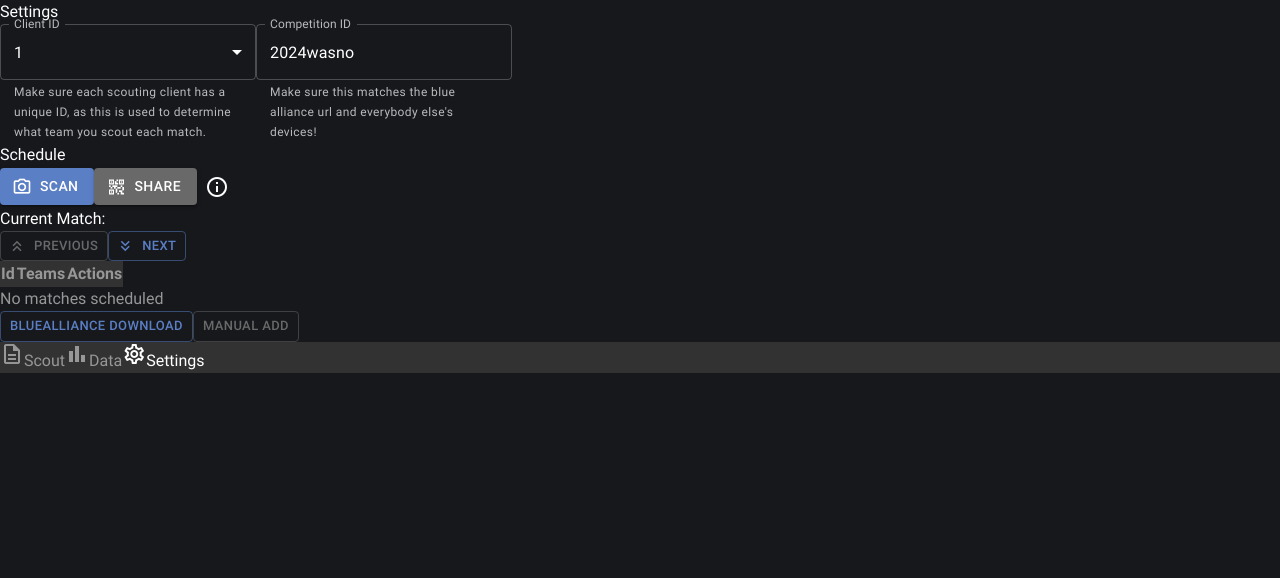
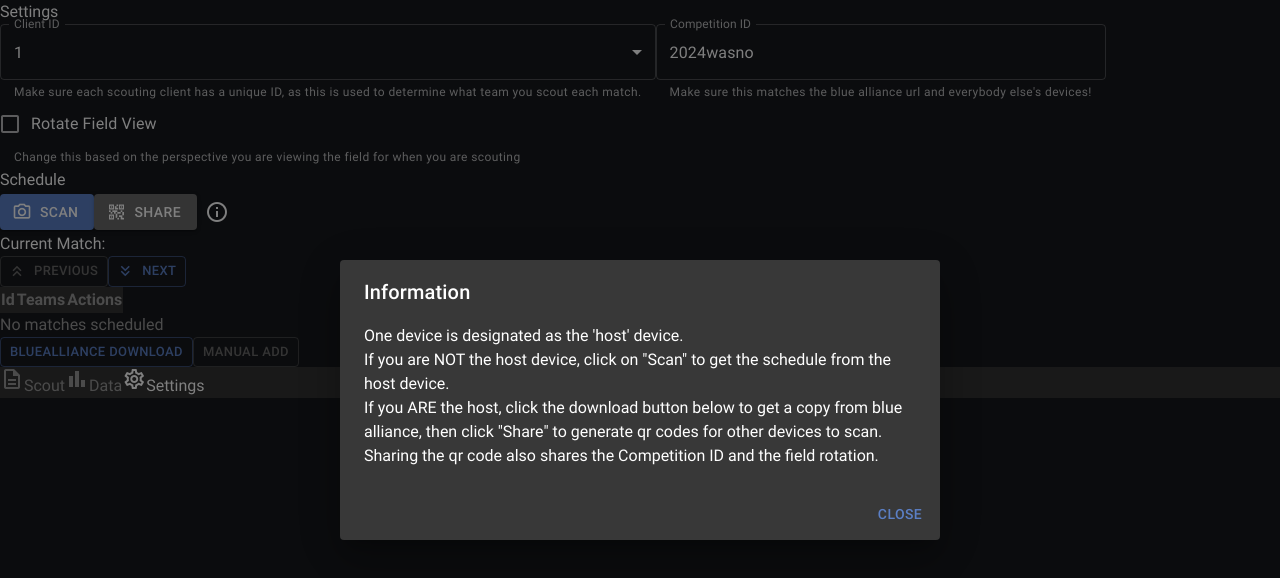
Before and after one commit to ChainLynxRobotics/ScoutingPWA, a React (Vite) app: page /settings in a window 1280 px wide. Both pictures are taken after a click on the button "info". Shown: the top 578 px of the page. Built offline with nearby package versions, Linux system fonts and the light colour scheme.

Commit message:
Misc UI improvments

```diff
--- a/src/components/MatchSchedule.tsx
+++ b/src/components/MatchSchedule.tsx
@@ -119,9 +119,9 @@ const MatchSchedule = () => {
                 <tbody>
                     {settings.matches.map((match, i)=>(
                         <tr key={match.matchId} className={`mb-1 ${i % 2 == 1 ? 'bg-white bg-opacity-5' : ''} ${settings.currentMatchIndex == i ? 'border-2 border-yellow-300' : ''}`}>
-                            <td scope="row">{match.matchId}</td>
-                            <td>
-                                <div className="grid grid-cols-3 mx-2">
+                            <td scope="row" className="px-2">{match.matchId}</td>
+                            <td className="w-full">
+                                <div className="grid grid-cols-3">
                                     <span className="bg-blue-500 bg-opacity-25">{match.blue1}</span>
                                     <span className="bg-blue-500 bg-opacity-25">{match.blue2}</span>
                                     <span className="bg-blue-500 bg-opacity-25">{match.blue3}</span>
@@ -130,7 +130,7 @@ const MatchSchedule = () => {
                                     <span className="bg-red-500 bg-opacity-25">{match.red3}</span>
                                 </div>
                             </td>
-                            <td className="w-min">
+                            <td className="w-min whitespace-nowrap">
                                 <IconButton color="primary" onClick={()=>setMatchToEdit(match.matchId)}>
                                     <span className="material-symbols-outlined">edit</span>
                                 </IconButton>
--- a/src/components/context/ScoutingContextProvider.tsx
+++ b/src/components/context/ScoutingContextProvider.tsx
@@ -1,5 +1,5 @@
 import { ReactElement, useContext, useEffect, useRef, useState } from "react"
-import { AUTO_DURATION, BOOST_DURATION } from "../../constants"
+import { AUTO_DURATION, BOOST_DURATION, MATCH_DURATION } from "../../constants"
 import MatchEvent, { NonEditableEvents, NonRemovableEvents } from "../../enums/MatchEvent";
 import AllianceColor from "../../enums/AllianceColor";
 import HumanPlayerLocation from "../../enums/HumanPlayerLocation";
@@ -40,7 +40,7 @@ export default function ScoutingContextProvider({children, matchId, teamNumber,
 
     // Post Match
     const [climb, setClimb] = useState<boolean>(false);
-    const [defense, setDefense] = useState<number>(2.5);
+    const [defense, setDefense] = useState<number>(3);
     const [humanPlayerPerformance, setHumanPlayerPerformance] = useState<number>(0);
 
     const getTime = () => {
@@ -100,6 +100,10 @@ export default function ScoutingContextProvider({children, matchId, teamNumber,
             addEvent(MatchEvent.defendedOnEnd, getTime());
             setIsBeingDefendedOn(false);
         }
+        if (isBoostActive) {
+            addEvent(MatchEvent.specialBoostEnd, getTime());
+            setIsBoostActive(false);
+        }
 
         addEvent(MatchEvent.matchEnd, getTime());
         setMatchActive(false);
@@ -125,6 +129,18 @@ export default function ScoutingContextProvider({children, matchId, teamNumber,
                     setIsAuto(false);
                 }
             }, matchStart + AUTO_DURATION * 1000 - Date.now());
+            return () => clearTimeout(timeout);
+        }
+    }, [matchStart, events]);
+
+    // Automatically end the match after a certain amount of time
+    useEffect(() => {
+        if (matchStart && Date.now() < matchStart + MATCH_DURATION * 1000) {
+            const timeout = setTimeout(() => {
+                if (matchActive) {
+                    endMatch();
+                }
+            }, matchStart + MATCH_DURATION * 1000 - Date.now());
             return () => clearTimeout(timeout);
         }
     }, [matchStart, events]);
--- a/src/pages/DataPage.tsx
+++ b/src/pages/DataPage.tsx
@@ -1,4 +1,4 @@
-import { Button, Card, Chip, Dialog, DialogActions, DialogContent, DialogTitle, IconButton, Stack, Tooltip } from "@mui/material";
+import { Button, Card, Chip, Dialog, DialogActions, DialogContent, DialogTitle, IconButton } from "@mui/material";
 import { useEffect, useRef, useState } from "react";
 import MatchDatabase from "../util/MatchDatabase";
 import { MatchData } from "../types/MatchData";
@@ -17,6 +17,8 @@ const DataPage = () => {
 
     const [qrOpen, setQrOpen] = useState(false);
     const [scannerOpen, setScannerOpen] = useState(false);
+
+    const [infoOpen, setInfoOpen] = useState(false);
 
     async function updateMatches() {
         const matches = await MatchDatabase.getAllMatches();
@@ -100,9 +102,9 @@ const DataPage = () => {
             })}
         </div>
 
-        <div className="absolute bottom-20 left-0 right-0 flex justify-center items-center">
-            <Stack direction="row" spacing={1} justifyContent="center">
-                <Chip label="Share" onClick={openQrData}
+        <div className="absolute bottom-8 left-0 right-0 flex justify-center items-center">
+            <div className="flex flex-wrap gap-2 justify-center items-center">
+                <Chip label="Share" onClick={openQrData} color="primary"
                     icon={<span className="material-symbols-outlined">qr_code_2</span>} />
                 <Chip label="Collect" onClick={() => setScannerOpen(true)}
                     icon={<span className="material-symbols-outlined">photo_camera</span>} />
@@ -110,15 +112,34 @@ const DataPage = () => {
                     icon={<span className="material-symbols-outlined">download</span>}/>
                 <Chip label="Import" onClick={()=>fileUpload.current?.click()}
                     icon={<span className="material-symbols-outlined">upload</span>}/>
-            </Stack>
                 <input type="file" ref={fileUpload} id="data-import" accept=".zip" style={{display: "none"}} onChange={importData} />
-            <Tooltip title={<span className="text-md">One device is designated as the 'host' device.
-                If you ARE the host, click the Collect button and scan other qr codes.
-                If you are NOT the host device, click on Share to generate qr codes containing match data for the host to scan.</span>}>
-                <IconButton>
+
+                <IconButton onClick={()=>setInfoOpen(true)}>
                     <span className="material-symbols-outlined">info</span>
                 </IconButton>
-            </Tooltip>
+            </div>
+        </div>
+
+        {/* Info popup */}
+        <Dialog
+            open={infoOpen}
+            onClose={()=>setInfoOpen(false)}
+            aria-labelledby="info-dialog-title"
+            maxWidth="sm"
+        >
+            <DialogTitle id="info-dialog-title">Information</DialogTitle>
+            <DialogContent>
+                <ul className="text-md list-disc pl-2">
+                    <li>One device is designated as the 'host' device.</li>
+                    <li>If you ARE NOT the host device, click on Share to generate qr codes containing match data for the host to scan.</li>
+                    <li>If you ARE the host, click the Collect button and scan other qr codes.</li>
+                    <li>Exporting and importing data allows you to backup and restore match data for in between competition days, or for an alternate way of transferring data to others.</li>
+                </ul>
+            </DialogContent>
+            <DialogActions>
+                <Button onClick={()=>setInfoOpen(false)}>Close</Button>
+            </DialogActions>
+        </Dialog>
 
         {/* Share match data popup */}
         <Dialog
@@ -194,7 +215,6 @@ const DataPage = () => {
             </DialogActions>
         </Dialog>
     </div>
-    </div>
     );
 };
 
--- a/src/pages/SettingsPage.tsx
+++ b/src/pages/SettingsPage.tsx
@@ -1,22 +1,10 @@
-import MenuItem from "@mui/material/MenuItem/MenuItem";
-import Select from "@mui/material/Select/Select";
-import TextField from "@mui/material/TextField/TextField";
-import FormControl from "@mui/material/FormControl/FormControl";
-import InputLabel from "@mui/material/InputLabel/InputLabel";
-import Button from "@mui/material/Button/Button";
 import ErrorPage from "./ErrorPage";
 import { useContext, useState } from "react";
 import SettingsContext from "../components/context/SettingsContext";
-import FormHelperText from "@mui/material/FormHelperText/FormHelperText";
 import MatchSchedule from "../components/MatchSchedule";
-import Tooltip from "@mui/material/Tooltip/Tooltip";
-import IconButton from "@mui/material/IconButton/IconButton";
 import QrCodeDataTransfer from "../components/QrCodeDataTransfer";
 import QrCodeType from "../enums/QrCodeType";
-import Dialog from "@mui/material/Dialog/Dialog";
-import DialogTitle from "@mui/material/DialogTitle/DialogTitle";
-import DialogContent from "@mui/material/DialogContent/DialogContent";
-import DialogActions from "@mui/material/DialogActions/DialogActions";
+import { Button, Checkbox, Dialog, DialogActions, DialogContent, DialogTitle, FormControl, FormControlLabel, FormHelperText, IconButton, InputLabel, MenuItem, Select, TextField } from "@mui/material";
 
 const SettingsPage = () => {
 
@@ -27,6 +15,8 @@ const SettingsPage = () => {
     const { generateQrCodes, QRCodeList, QRCodeScanner } = QrCodeDataTransfer(onQrData);
     const [qrOpen, setQrOpen] = useState(false);
     const [scannerOpen, setScannerOpen] = useState(false);
+
+    const [infoOpen, setInfoOpen] = useState(false);
 
 
     function nextMatch() {
@@ -42,7 +32,11 @@ const SettingsPage = () => {
         if (!settings) return;
         const data = {
             "qrType": QrCodeType.Schedule,
-            "schedule": settings.matches
+            "schedule": settings.matches,
+            "scheduleData": {
+                "fieldRotated": settings.fieldRotated,
+                "competitionId": settings.competitionId
+            }
         };
         generateQrCodes(data);
         setQrOpen(true);
@@ -52,13 +46,18 @@ const SettingsPage = () => {
         if (data.qrType !== QrCodeType.Schedule) throw new Error("QR Codes do not contain schedule data");
         if (!settings) return;
         settings.setMatches(data.schedule);
+        const scheduleData = data.scheduleData;
+        if (scheduleData) {
+            settings.setFieldRotated(scheduleData.fieldRotated);
+            settings.setCompetitionId(scheduleData.competitionId);
+        }
         setScannerOpen(false);
     }
 
     return (
-    <div className="w-full h-full flex flex-col items-center gap-4 px-4">
+    <div className="w-full flex flex-col items-center gap-4 px-4">
         <h1 className="text-xl font-bold mt-4">Settings</h1>
-        <FormControl sx={{maxWidth: "256px"}}>
+        <FormControl className="max-w-96">
             <InputLabel>Client ID</InputLabel>
             <Select id="client-id" label="Client ID" value={settings.clientId+""} onChange={(e)=>settings.setClientId(parseInt(e.target.value))}>
                 <MenuItem value={"0"}>1</MenuItem>
@@ -70,7 +69,7 @@ const SettingsPage = () => {
             </Select>
             <FormHelperText>Make sure each scouting client has a unique ID, as this is used to determine what team you scout each match.</FormHelperText>
         </FormControl>
-        <FormControl sx={{maxWidth: "256px"}}>
+        <FormControl className="max-w-96">
             <TextField
                 id="competition-id"
                 label="Competition ID"
@@ -81,21 +80,22 @@ const SettingsPage = () => {
             <FormHelperText>Make sure this matches the blue alliance url and everybody else's devices!</FormHelperText>
         </FormControl>
 
+        <FormControl className="max-w-96">
+            <FormControlLabel label="Rotate Field View"
+                control={<Checkbox checked={settings.fieldRotated} onChange={(e)=>settings.setFieldRotated(e.target.checked)} color="primary" />}
+            />
+            <FormHelperText>Change this based on the perspective you are viewing the field for when you are scouting</FormHelperText>
+        </FormControl>
+
         <h1 className="text-xl">Schedule</h1>
         <div className="flex flex-wrap gap-4">
             <Button variant="contained" onClick={()=>setScannerOpen(true)} startIcon={<span className="material-symbols-outlined">photo_camera</span>}>Scan</Button>
             <Button variant="contained" color="secondary" onClick={openQrCodes} startIcon={<span className="material-symbols-outlined">qr_code_2</span>}>Share</Button>
-            <Tooltip title={<ul className="text-md list-disc pl-2">
-                    <li>One device is designated as the 'host' device.</li>
-                    <li>If you ARE the host, click the download button below to get a copy from blue alliance, then click "Share" to generate qr codes for other devices to scan.</li>
-                    <li>If you are NOT the host device, click on "Scan" to get the schedule from the host device.</li>
-                </ul>}>
-                <IconButton>
-                    <span className="material-symbols-outlined">info</span>
-                </IconButton>
-            </Tooltip>
+            <IconButton onClick={()=>setInfoOpen(true)}>
+                <span className="material-symbols-outlined">info</span>
+            </IconButton>
         </div>
-        <div className="flex flex-col items-center w-full">
+        <div className="flex flex-col items-center w-full mb-4">
             <div className="flex items-center gap-2 mb-2">
                 <div>Current Match: </div>
                 <Button
@@ -120,6 +120,28 @@ const SettingsPage = () => {
             <MatchSchedule />
         </div>
 
+        {/* Info popup */}
+        <Dialog
+            open={infoOpen}
+            onClose={()=>setInfoOpen(false)}
+            aria-labelledby="info-dialog-title"
+            maxWidth="sm"
+        >
+            <DialogTitle id="info-dialog-title">
+                Information
+            </DialogTitle>
+            <DialogContent>
+                <ul className="text-md list-disc pl-2">
+                    <li>One device is designated as the 'host' device.</li>
+                    <li>If you are NOT the host device, click on "Scan" to get the schedule from the host device.</li>
+                    <li>If you ARE the host, click the download button below to get a copy from blue alliance, then click "Share" to generate qr codes for other devices to scan.</li>
+                    <li>Sharing the qr code also shares the Competition ID and the field rotation.</li>
+                </ul>
+            </DialogContent>
+            <DialogActions>
+                <Button onClick={()=>setInfoOpen(false)}>Close</Button>
+            </DialogActions>
+        </Dialog>
 
         {/* Share match popup */}
         <Dialog
--- a/src/pages/scout/DuringMatch.tsx
+++ b/src/pages/scout/DuringMatch.tsx
@@ -120,7 +120,7 @@ const DuringMatch = () => {
                     <span className="material-symbols-outlined m-2">360</span>
                 </button>
                 {/* Amp scoring buttons */}
-                <div className="absolute -translate-y-1/2 -translate-x-1/2 flex gap-2" style={{top: !reverseY ? '-20px' : 'calc(100% + 20px)', left: !reverseX ? '66%' : '34%'}}>
+                <div className="absolute -translate-y-1/2 -translate-x-1/2 flex gap-3" style={{top: !reverseY ? '-20px' : 'calc(100% + 20px)', left: !reverseX ? '66%' : '34%'}}>
                     <Button variant="contained" color="success" size="small" disabled={isDisabled} onClick={onAmpScore}>
                         Score ({numOfEvents(MatchEvent.scoreLow, MatchEvent.scoreLowBoost)})
                     </Button>
@@ -140,7 +140,7 @@ const DuringMatch = () => {
                     </Button>
                 </div>
                 {/* Speaker scoring buttons */}
-                <div className="absolute -translate-y-1/2 -translate-x-1/2 flex flex-col gap-2" style={{top: !reverseY ? '34%' : '66%', left: !reverseX ? 'calc(100% - 24px)' : '24px'}}>
+                <div className="absolute -translate-y-1/2 -translate-x-1/2 flex flex-col gap-3" style={{top: !reverseY ? '34%' : '66%', left: !reverseX ? 'calc(100% - 32px)' : '32px'}}>
                     <Button variant="contained" color="success" size="small" disabled={isDisabled} onClick={onSpeakerScore}>
                         Score ({numOfEvents(MatchEvent.scoreMid)})
                     </Button>
@@ -149,7 +149,7 @@ const DuringMatch = () => {
                     </Button>
                 </div>
                 {/* Ring pickup buttons */}
-                <div className="absolute -translate-y-1/2 -translate-x-1/2 flex flex-col gap-2 whitespace-nowrap items-center" style={{top: !reverseY ? 'calc(100% - 0px)' : '0px', left: !reverseX ? '50%' : '50%'}}>
+                <div className="absolute -translate-y-1/2 -translate-x-1/2 flex flex-col gap-3 whitespace-nowrap items-center" style={{top: !reverseY ? 'calc(100% - 0px)' : '0px', left: !reverseX ? '50%' : '50%'}}>
                     <div className="flex gap-2" style={{flexDirection: !rotateField ? 'unset' : 'row-reverse'}}>
                         <Button variant="contained" color="primary" size="small" disabled={isDisabled} onClick={onSourcePickup}>
                             Source Pickup ({numOfEvents(MatchEvent.acquireStation)})
@@ -163,8 +163,8 @@ const DuringMatch = () => {
                     </Button>
                 </div>
                 {/* Climb & Trap buttons */}
-                <div className="absolute -translate-y-1/2 -translate-x-1/2 flex flex-col gap-2 items-center" style={{top: !reverseY ? '50%' : '50%', left: !reverseX ? '35%' : '65%'}}>
-                    <div className="flex gap-2">
+                <div className="absolute -translate-y-1/2 -translate-x-1/2 flex flex-col gap-3 items-center" style={{top: !reverseY ? '50%' : '50%', left: !reverseX ? '35%' : '65%'}}>
+                    <div className="flex gap-3">
                         <Button variant="contained" color="success" size="small" disabled={isDisabled} onClick={onTrapScore}>
                             Trap Score ({numOfEvents(MatchEvent.scoreHigh)})
                         </Button>
@@ -174,7 +174,7 @@ const DuringMatch = () => {
                     </div>
                 </div>
                 {/* Is being defended on buttons */}
-                <div className="absolute -translate-y-1/2 -translate-x-1/2 flex flex-col gap-2 items-center" style={{top: !reverseY ? '25%' : '75%', left: !reverseX ? '25%' : '75%'}}>
+                <div className="absolute -translate-y-1/2 -translate-x-1/2 flex flex-col gap-3 items-center" style={{top: !reverseY ? '25%' : '75%', left: !reverseX ? '25%' : '75%'}}>
                     <div className="flex gap-2">
                         <Button variant="contained" color="primary" size="small" disabled={isDisabled} onClick={toggleDefendedOn} className={context.match.isBeingDefendedOn ? 'glow-primary' : ''}>
                             Is being defended
--- a/src/pages/scout/PostMatch.tsx
+++ b/src/pages/scout/PostMatch.tsx
@@ -20,16 +20,11 @@ const PostMatch = () => {
     const [defenseHover, setDefenseHover] = useState<number>(-1);
 
     const ratings: { [index: number]: string } = {
-        0.5: 'Useless',
-        1: 'Useless+',
-        1.5: 'Poor',
-        2: 'Poor+',
-        2.5: 'Ok',
-        3: 'Ok+',
-        3.5: 'Good',
-        4: 'Good+',
-        4.5: 'Excellent',
-        5: 'Excellent+',
+        1: 'Useless :(',
+        2: 'Poor',
+        3: 'Ok',
+        4: 'Good',
+        5: 'Excellent',
     }
 
     function handleNotesChange(event: React.ChangeEvent<HTMLInputElement>) {
@@ -77,7 +72,7 @@ const PostMatch = () => {
                     onChangeActive={(_e, newHover) => {
                         setDefenseHover(newHover);
                     }}
-                    precision={0.5}
+                    precision={1}
                 ></Rating>
                 <span>{ratings[defenseHover !== -1 ? defenseHover : context.post.defense]}</span>
             </div>
--- a/src/pages/scout/ScoutLayout.tsx
+++ b/src/pages/scout/ScoutLayout.tsx
@@ -57,7 +57,10 @@ const ScoutPage = () => {
                                 (context.match.inAuto ?
                                     <span className="">Auto <button className="text-sm text-secondary" onClick={skipAuto}>&#40;skip&#41;</button></span>
                                     :
-                                    <span className="">Teleop <button className="text-sm text-secondary" onClick={endMatch}>&#40;end&#41;</button></span>
+                                    <div className="flex gap-2">
+                                        <span>Teleop</span>
+                                        <Button variant="contained" size="small" color="error" onClick={endMatch}>end</Button>
+                                    </div>
                                 )
                                 :
                                 (context.match.matchStart ?
```
Also changed, not shown: 1 other file (tests, documents, lock files or other folders). Lines whose indentation alone changed are shown as unchanged.
